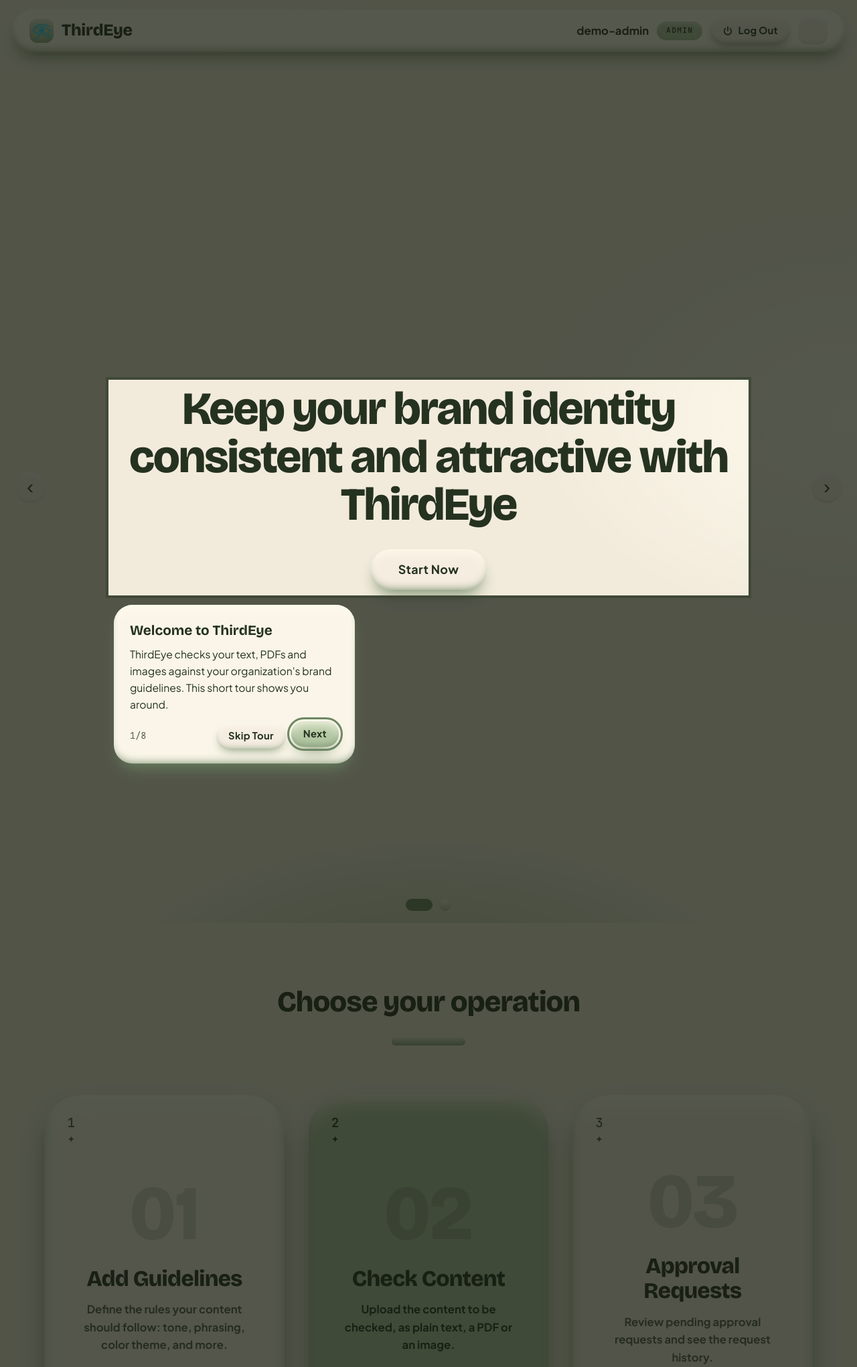
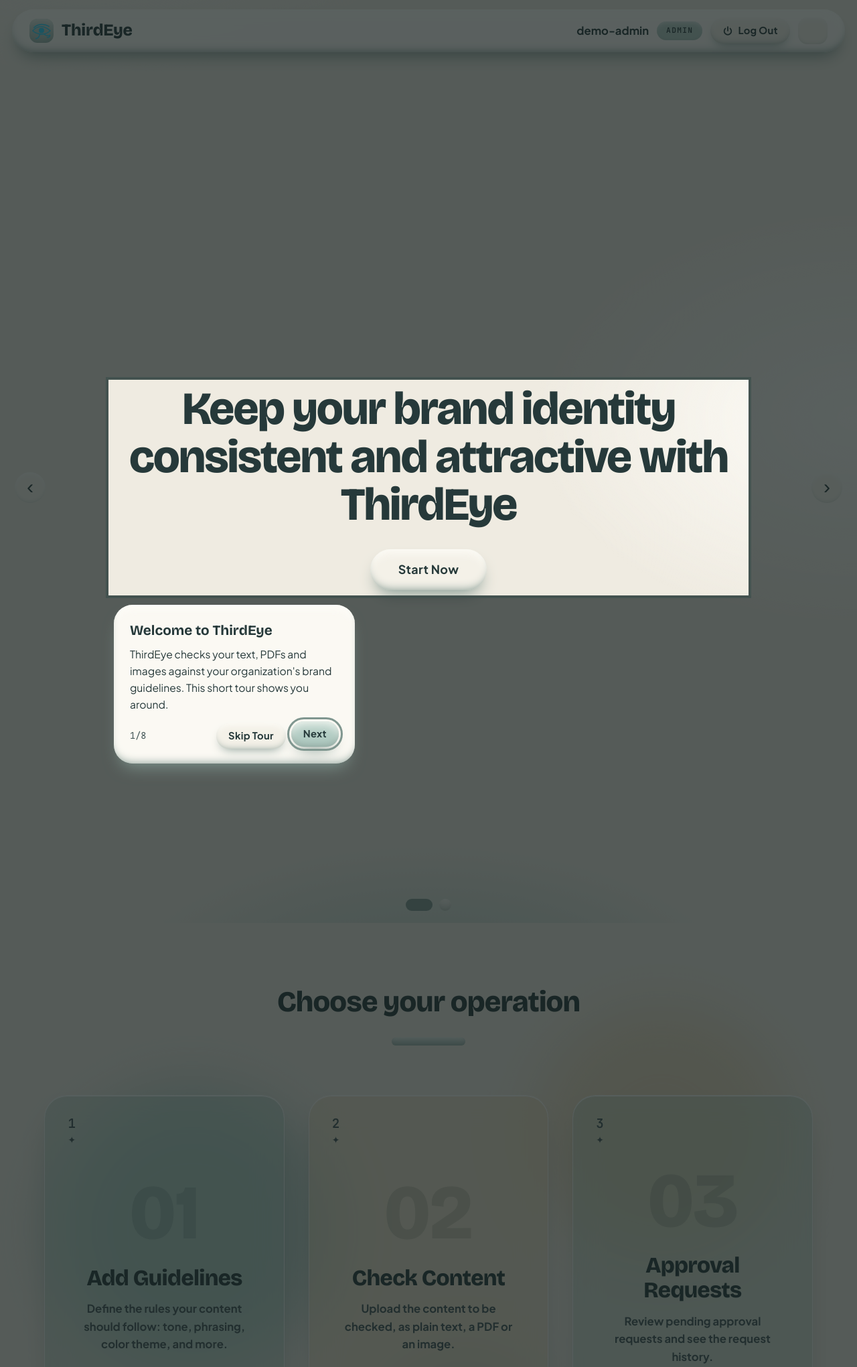
Before and after one commit to skishore-dhcp/thirdeye, a Flask app: page /dashboard in a window 1280 px wide. Shown: the top 2041 px of the page at 67% size. Run offline with Flask 3, Linux system fonts and the light colour scheme; the visitor is signed in with stand-in values (Sample User, id 1); data comes from the database, SQL or seed files in the repository; data that the repository does not hold is empty.

Commit message:
Add files via upload

```diff
--- a/static/css/style.css
+++ b/static/css/style.css
@@ -1,38 +1,23 @@
 @import url("https://fonts.googleapis.com/css2?family=Bricolage+Grotesque:opsz,wght@12..96,400..800&family=JetBrains+Mono:wght@400;600&family=Plus+Jakarta+Sans:wght@400;500;600;700&display=swap");
 
 :root {
-  --tcl01-bg: #f2ebdc;
-  --tcl01-glow: #faf5e8;
-  --tcl01-clay: #b4c8a4;
-  --tcl01-shade: #718a66;
-  --tcl01-light: #fffcf2e6;
-  --tcl01-ink: #25321f;
-  --tcl01-mut: #566249;
-  --tcl01-soft: #f4ede0;
-  --tcl01-well: #f5efe3;
-  --tcl01-link: #2f5430;
-  --tcl01-ok: #8fbf86;
-  --tcl01-bad: #d9856f;
+  --tcl01-bg: #efebe1;
+  --tcl01-glow: #fbf9f3;
+  --tcl01-clay: #b3cdc4;
+  --tcl01-shade: #7f968f;
+  --tcl01-light: #fffefae6;
+  --tcl01-ink: #26393a;
+  --tcl01-mut: #435657;
+  --tcl01-soft: #f4f1e8;
+  --tcl01-well: #f7f5ee;
+  --tcl01-link: #2c605e;
+  --tcl01-ok: #8fc2a8;
+  --tcl01-bad: #c9735f;
+  --tcl01-sand: #e6d7ba;
+  --tcl01-mist: #c5d3e0;
   --font-tcl01-display: "Bricolage Grotesque", system-ui, sans-serif;
   --font-tcl01-sans: "Plus Jakarta Sans", system-ui, sans-serif;
   --font-tcl01-mono: "JetBrains Mono", ui-monospace, monospace;
-}
-@supports (color: oklch(0.5 0.1 30)) {
-  :root {
-    --tcl01-bg: oklch(0.941 0.021 86);
-    --tcl01-glow: oklch(0.970 0.018 89);
-    --tcl01-clay: oklch(0.808 0.054 131);
-    --tcl01-light: oklch(0.99 0.02 95 / 0.9);
-    --tcl01-ink: oklch(0.299 0.038 136);
-    --tcl01-mut: oklch(0.478 0.042 129);
-  }
-}
-@supports (color: color-mix(in oklch, red 50%, blue)) {
-  :root {
-    --tcl01-shade: color-mix(in oklch, var(--tcl01-clay) 52%, oklch(0.36 0.07 145));
-    --tcl01-soft: color-mix(in oklch, var(--tcl01-bg) 88%, white);
-    --tcl01-well: color-mix(in oklch, var(--tcl01-bg) 80%, white);
-  }
 }
 :root {
   --shadow-s1: 0 22px 40px -10px transparent, inset 0 -16px 26px -10px transparent, inset 0 18px 26px -8px transparent;
@@ -115,7 +100,7 @@ select.input { appearance: none; padding-right: 48px; background: var(--tcl01-we
   box-shadow: var(--shadow-chip); border-left: 9px solid var(--tcl01-clay);
 }
 .note.error { background: #fbe4dc; border-left-color: var(--tcl01-bad); }
-.note.success { background: #e6f2de; border-left-color: var(--tcl01-ok); }
+.note.success { background: #e0f1e7; border-left-color: var(--tcl01-ok); }
 .tag { display: inline-block; padding: 4px 14px; font-family: var(--font-tcl01-mono); font-size: .74rem; font-weight: 600; letter-spacing: .04em; border-radius: 999px; background: var(--tcl01-soft); color: var(--tcl01-mut); box-shadow: var(--shadow-chip); }
 .field-label { display: block; margin-top: 18px; font-weight: 700; }
 .actions { display: flex; gap: 14px; flex-wrap: wrap; margin: 24px 0 6px; }
@@ -136,32 +121,34 @@ select.input { appearance: none; padding-right: 48px; background: var(--tcl01-we
 .banner h1, .banner .slide-title { margin: 0 0 30px; font-family: var(--font-tcl01-display); font-weight: 800; font-size: clamp(2.3rem, 5.4vw, 4.3rem); line-height: 1.04; letter-spacing: -.03em; color: var(--tcl01-ink); }
 .banner .btn { padding: 16px 42px; font-size: 1.12rem; box-shadow: var(--shadow-md); }
 
-.guide { padding: 84px 0 30px; }
+.guide { position: relative; isolation: isolate; overflow: hidden; padding: 84px 0 30px; }
 .guide h2 { display: block; text-align: center; margin: 0 20px 46px; font-family: var(--font-tcl01-display); font-weight: 800; font-size: clamp(1.9rem, 3.4vw, 2.7rem); letter-spacing: -.02em; text-transform: none; color: var(--tcl01-ink); }
 .guide h2::after { content: ""; display: block; width: 110px; height: 12px; margin: 18px auto 0; border-radius: 999px; background: var(--tcl01-clay); box-shadow: var(--shadow-glyph); }
 .guide-row { display: flex; flex-wrap: wrap; justify-content: center; gap: 36px; max-width: 1380px; margin: 0 auto; padding: 28px 36px 56px; }
 .guide-item {
   position: relative; flex: 0 0 clamp(290px, 28vw, 410px); min-height: clamp(440px, 58vh, 580px); display: flex; flex-direction: column;
   align-items: center; justify-content: center; gap: 14px; padding: 60px 34px; text-align: center; text-decoration: none; color: var(--tcl01-ink);
-  border-radius: 56px; scroll-snap-align: center; box-shadow: var(--shadow-s4); transition: transform .25s ease;
+  border-radius: 34px; transition: transform .25s ease, background .25s ease, box-shadow .25s ease;
+  background: rgba(179, 205, 196, .5); border: 1px solid rgba(255, 255, 255, .72);
+  -webkit-backdrop-filter: blur(22px) saturate(150%); backdrop-filter: blur(22px) saturate(150%);
+  box-shadow: 0 24px 48px -26px rgba(38, 57, 58, .5), inset 0 1px 0 rgba(255, 255, 255, .8);
 }
-.guide-item:nth-child(3n+1) { background: var(--tcl01-glow); }
-.guide-item:nth-child(3n+2) { background: var(--tcl01-clay); }
-.guide-item:nth-child(3n) { background: var(--tcl01-soft); }
+.guide-item:nth-child(even) { background: rgba(230, 215, 186, .5); }
+@supports not ((backdrop-filter: blur(1px)) or (-webkit-backdrop-filter: blur(1px))) { .guide-item { background: #cfdfd8; } .guide-item:nth-child(even) { background: #ede2cd; } }
 .guide-item::before, .guide-item::after {
   content: attr(data-num) "\A\2726"; white-space: pre; text-align: center; position: absolute; font-family: var(--font-tcl01-mono);
   font-size: 1.2rem; font-weight: 600; line-height: 1.2; color: var(--tcl01-mut);
 }
 .guide-item::before { top: 30px; left: 34px; }
 .guide-item::after { bottom: 30px; right: 34px; transform: rotate(180deg); }
-.guide-item:nth-child(3n+2)::before, .guide-item:nth-child(3n+2)::after, .guide-item:nth-child(3n+2) .guide-text { color: var(--tcl01-ink); }  /* the sage card needs darker text to stay readable */
-.guide-item:hover, .guide-item:focus-visible { transform: translateY(-14px); }
-.guide-art { font-family: var(--font-tcl01-display); font-size: clamp(5.5rem, 9vw, 8rem); font-weight: 800; line-height: 1; color: var(--tcl01-mut); opacity: .22; margin-bottom: 6px; }
+.guide-item:hover, .guide-item:focus-visible { transform: translateY(-10px); background: rgba(179, 205, 196, .68); box-shadow: 0 34px 56px -28px rgba(38, 57, 58, .6), inset 0 1px 0 rgba(255, 255, 255, .9); }
+.guide-item:nth-child(even):hover, .guide-item:nth-child(even):focus-visible { background: rgba(230, 215, 186, .68); }
+.guide-art { font-family: var(--font-tcl01-display); font-size: clamp(5.5rem, 9vw, 8rem); font-weight: 800; line-height: 1; color: var(--tcl01-ink); opacity: .16; margin-bottom: 6px; }
 .guide-title { font-family: var(--font-tcl01-display); font-size: clamp(1.9rem, 2.6vw, 2.4rem); font-weight: 800; line-height: 1.12; letter-spacing: -.02em; }
 .guide-text { max-width: 270px; color: var(--tcl01-mut); font-size: 1.04rem; }
-.guide-cta { margin-top: 18px; padding: 10px 28px; border-radius: 999px; font-weight: 700; letter-spacing: .06em; text-transform: uppercase; font-size: .82rem; background: var(--tcl01-glow); box-shadow: var(--shadow-sm); }
+.guide-cta { margin-top: 18px; padding: 10px 28px; border-radius: 999px; font-weight: 700; letter-spacing: .06em; text-transform: uppercase; font-size: .82rem; background: rgba(255, 255, 255, .55); border: 1px solid rgba(255, 255, 255, .8); box-shadow: 0 8px 18px -12px rgba(38, 57, 58, .55); }
 .guide-cta::after { content: " \2192"; }
-.guide-item:hover .guide-cta { box-shadow: var(--shadow-md); }
+.guide-item:hover .guide-cta { background: rgba(255, 255, 255, .8); }
 
 .insights-wrap { padding: 36px 20px 90px; }
 .wide-card { max-width: 1120px; margin: 0 auto; }
@@ -198,7 +185,7 @@ select.input { appearance: none; padding-right: 48px; background: var(--tcl01-we
 .panel[hidden] { display: none; }
 .counter { text-align: right; font-family: var(--font-tcl01-mono); font-size: .82rem; color: var(--tcl01-mut); }
 .results { margin-top: 34px; padding-top: 10px; }
-.status-ok { padding: 16px 22px; border-radius: 26px; background: #e6f2de; font-weight: 700; box-shadow: var(--shadow-chip); border-left: 9px solid var(--tcl01-ok); }
+.status-ok { padding: 16px 22px; border-radius: 26px; background: #e0f1e7; font-weight: 700; box-shadow: var(--shadow-chip); border-left: 9px solid var(--tcl01-ok); }
 .issue { padding: 16px 0; border-top: 3px dotted var(--tcl01-soft); }
 .issue:first-child { border-top: 0; }
 .issue p { margin: 6px 0; }
@@ -212,7 +199,7 @@ select.input { appearance: none; padding-right: 48px; background: var(--tcl01-we
 .table th { font-family: var(--font-tcl01-mono); font-size: .74rem; letter-spacing: .12em; text-transform: uppercase; color: var(--tcl01-mut); }
 .table th, .table td { padding: 14px; text-align: left; border-bottom: 3px dotted var(--tcl01-soft); white-space: nowrap; }
 .status { display: inline-block; padding: 4px 14px; border-radius: 999px; font-family: var(--font-tcl01-mono); font-size: .76rem; font-weight: 600; box-shadow: var(--shadow-chip); }
-.status-approved { color: #2f5a35; background: #dcefd3; }
+.status-approved { color: #1f5a45; background: #d5ede0; }
 .status-rejected { color: #8a2f22; background: #f8d9cf; }
 .status-pending { color: var(--tcl01-mut); background: var(--tcl01-soft); }
 
@@ -273,7 +260,7 @@ main { flex: 1 0 auto; width: 100%; }
 @media (max-width: 760px) { .footer-inner { grid-template-columns: 1fr; } }
 
 .tour-blocker { position: fixed; inset: 0; z-index: 100; }
-.tour-hole { position: fixed; z-index: 101; border-radius: 0; pointer-events: none; box-shadow: 0 0 0 9999px rgba(20, 26, 16, .72), 0 0 0 4px var(--tcl01-clay); transition: top .25s ease, left .25s ease, width .25s ease, height .25s ease; }
+.tour-hole { position: fixed; z-index: 101; border-radius: 0; pointer-events: none; box-shadow: 0 0 0 9999px rgba(20, 30, 30, .7), 0 0 0 4px var(--tcl01-clay); transition: top .25s ease, left .25s ease, width .25s ease, height .25s ease; }
 .tour-card { position: fixed; z-index: 102; width: min(92vw, 360px); padding: 22px 24px; border-radius: 28px; background: var(--tcl01-glow); color: var(--tcl01-ink); box-shadow: var(--shadow-md); }
 .tour-card h3 { margin: 0 0 6px; font-family: var(--font-tcl01-display); font-size: 1.3rem; }
 .tour-card p { margin: 0 0 16px; font-size: .98rem; }
@@ -343,3 +330,12 @@ main { flex: 1 0 auto; width: 100%; }
 .sidebar .menu-link:last-of-type { margin-bottom: 24px; }
 .danger-note { border-left-color: #d9856f; }
 .btn-light-red { background: #f7b4b4; color: #5c1010; }
+
+.guide-blobs { position: absolute; inset: 0; z-index: -1; pointer-events: none; }
+.guide-blobs span { position: absolute; border-radius: 50%; filter: blur(46px); opacity: .9; }
+.guide-blobs span:nth-child(1) { top: 16%; left: 6%; width: 420px; height: 420px; background: var(--tcl01-clay); }
+.guide-blobs span:nth-child(2) { top: 8%; right: 8%; width: 380px; height: 380px; background: var(--tcl01-sand); }
+.guide-blobs span:nth-child(3) { bottom: 4%; left: 30%; width: 460px; height: 380px; background: var(--tcl01-mist); }
+.guide-blobs span:nth-child(4) { bottom: 10%; right: 18%; width: 320px; height: 320px; background: var(--tcl01-clay); }
+.guide-blobs span:nth-child(5) { top: 42%; left: 44%; width: 260px; height: 260px; background: var(--tcl01-shade); opacity: .28; }
+@media (max-width: 760px) { .guide-blobs span { width: 260px !important; height: 260px !important; filter: blur(38px); } }
```
